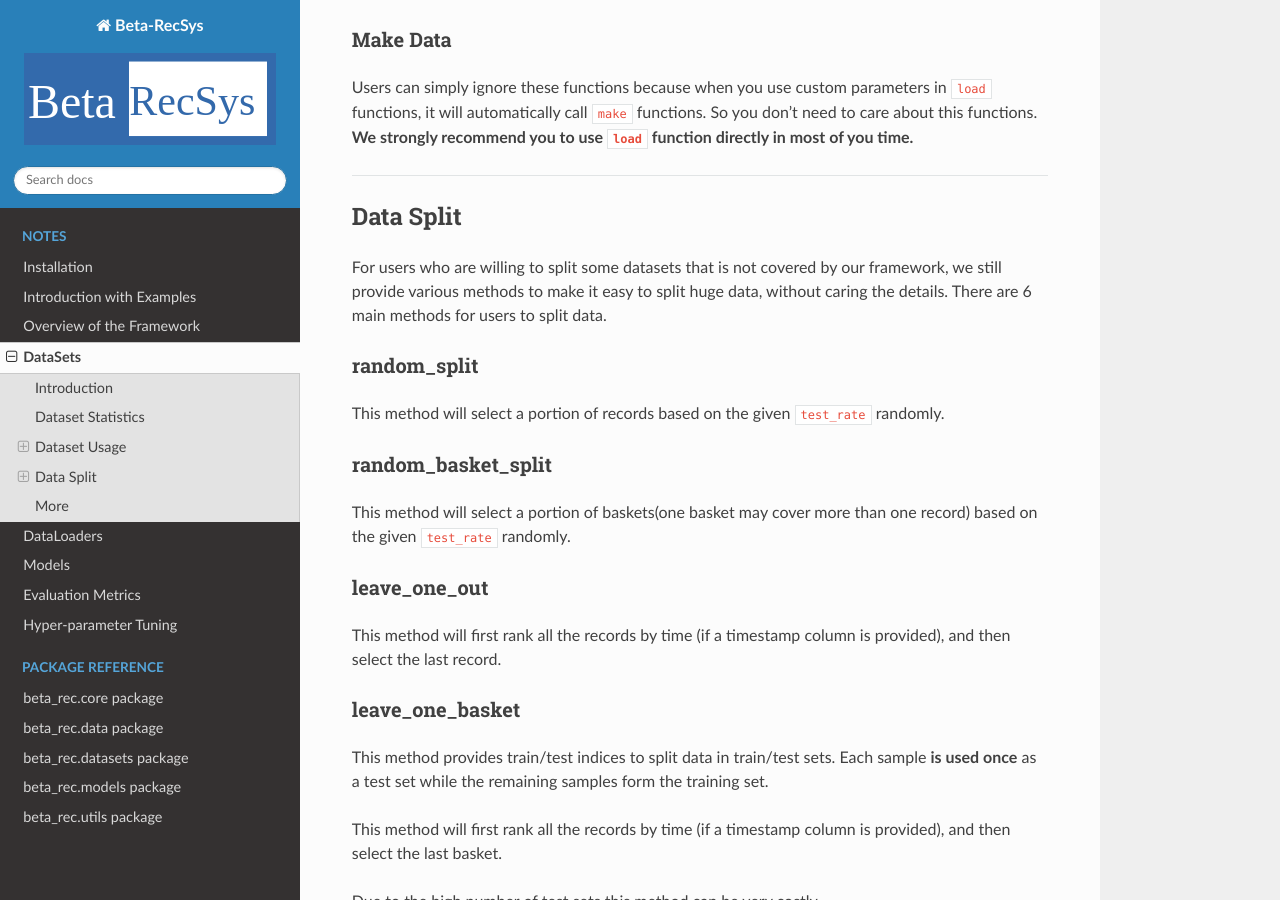
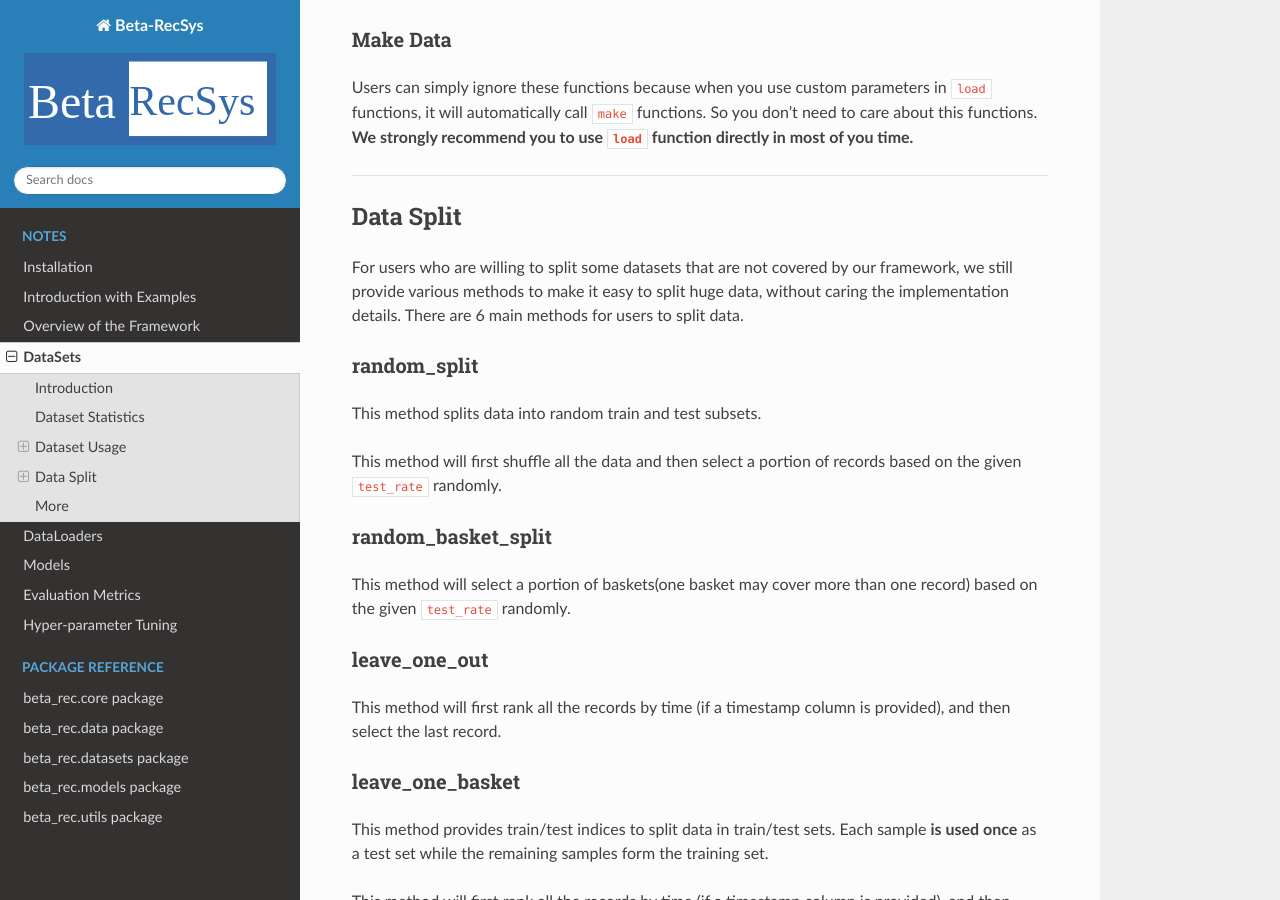
Before and after one commit to beta-team/beta-recsys, a Sphinx documentation site: the page built from docs/notes/datasets.md, in a window 1280 px wide and 900 px high, scrolled down 3956 px. Built offline with Sphinx 7.4.7 and the Read the Docs theme 2.0.0, drawn with Linux system fonts in a browser that asks for light colours.

Commit message:
chore: edit Datasets

```diff
--- a/docs/notes/datasets.md
+++ b/docs/notes/datasets.md
@@ -140,11 +140,13 @@ Users can simply ignore these functions because when you use custom parameters i
 
 ## Data Split
 
-For users who are willing to split some datasets that is not covered by our framework, we still provide various methods to make it easy to split huge data, without caring the details. There are 6 main methods for users to split data.
+For users who are willing to split some datasets that are not covered by our framework, we still provide various methods to make it easy to split huge data, without caring the implementation details. There are 6 main methods for users to split data.
 
 ### random_split
 
-This method will select a portion of records based on the given `test_rate` randomly.
+This method splits data into random train and test subsets.
+
+This method will first shuffle all the data and then select a portion of records based on the given `test_rate` randomly.
 
 ### random_basket_split
 
```
